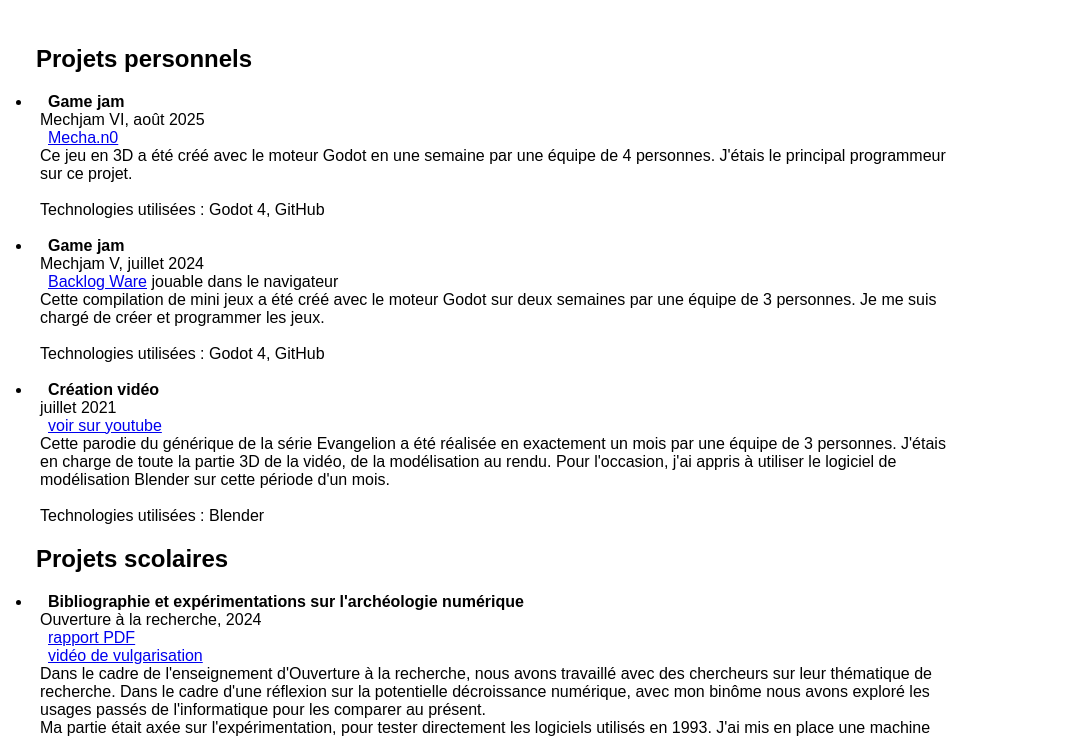
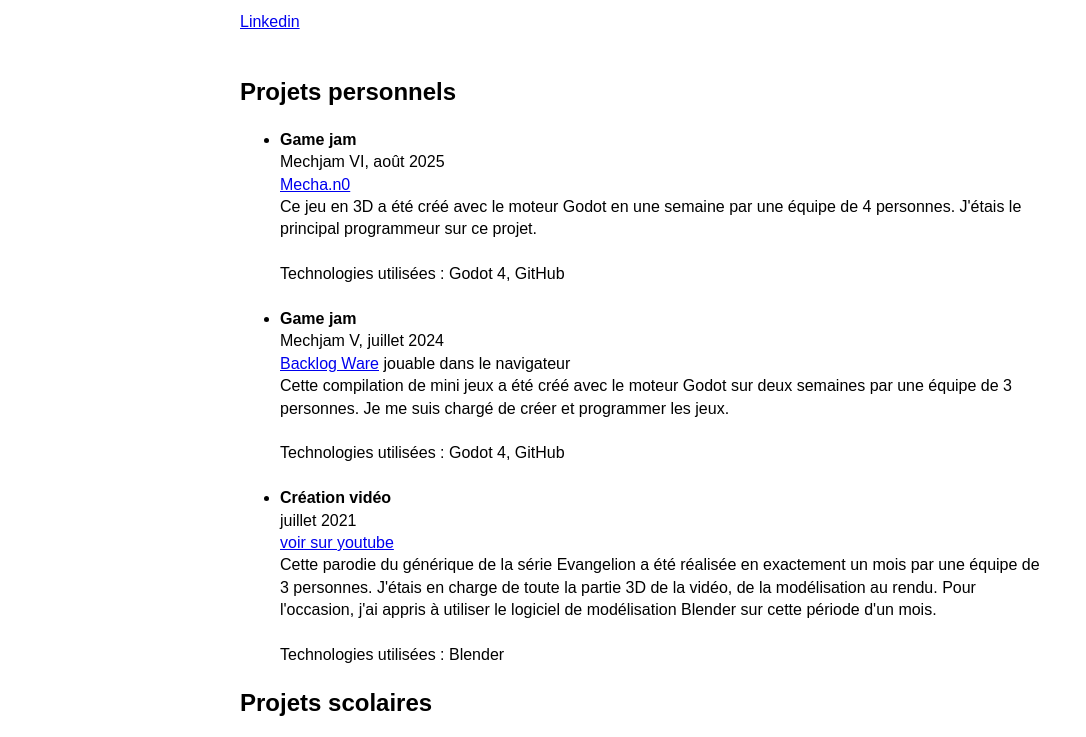
Before and after one commit to eliottclain/page_personnelle, a plain HTML site: page index.html in a window 1280 px wide. Shown: the part 125-862 px from the top of the page, without its empty margins (0-1086 px from the left). Drawn offline with Linux system fonts and the light colour scheme.

Commit message:
changements de style

```diff
--- a/styles.css
+++ b/styles.css
@@ -1,5 +1,9 @@
-*{
+body {
 	font-family: sans-serif;
-	max-width: 60em;
-	padding-left: 0.5em;
+	font-size: 16px;
+	line-height: 1.4;
+
+	margin: 2em auto;
+	max-width: 800px;
+	padding: 1em;
 }
```
